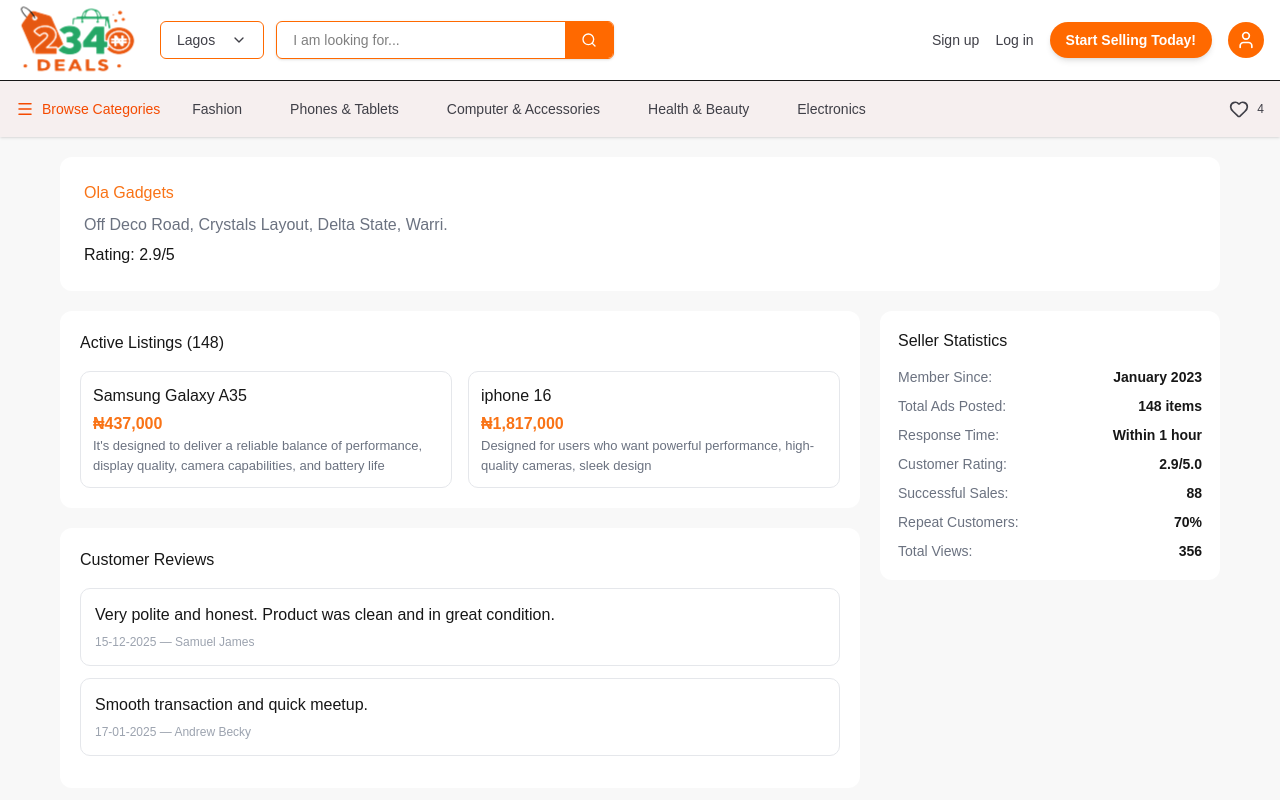
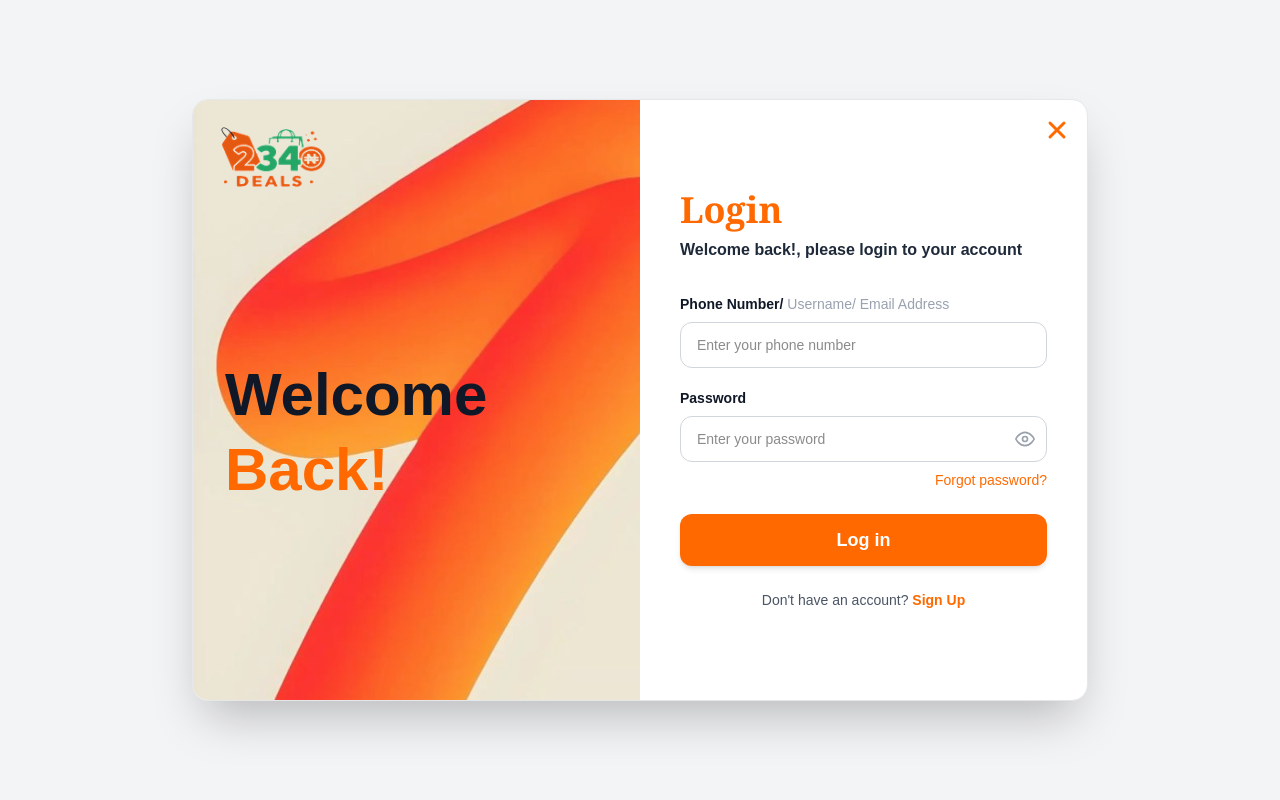
Before and after one commit to Javeria-atechsole01/234deals-frontend, a Next.js app: page /login in a window 1280 px wide. Shown: the top 800 px of the page. Built offline with nearby package versions, Linux system fonts and the light colour scheme.

Commit message:
Updated Sign Up Page

```diff
--- a/src/app/login/page.tsx
+++ b/src/app/login/page.tsx
@@ -1,219 +1,243 @@
-"use client"
+"use client";
+import Link from "next/link";
+import { useState } from "react";
 
-import React from "react"
-import Navbar from "../../components/Navbar"
-import Footer from "../../components/Footer"
-import Link from "next/link"
-
-type Props = { params: { id: string } }
-
-export default function SellerPage({ params }: Props) {
-  const seller = {
-    id: params.id,
-    name: "Ola Gadgets",
-    rating: 2.9,
-    location: "Off Deco Road, Crystals Layout, Delta State, Warri.",
-    memberSince: "January 2023",
-    totalAds: 148,
-    responseTime: "Within 1 hour",
-    successfulSales: 88,
-    repeatCustomers: "70%",
-    totalViews: 356,
-  }
-
-  const listings = [
-    {
-      id: "p-1",
-      title: "Samsung Galaxy A35",
-      price: "₦437,000",
-      condition: "Brand New",
-      location: "Jos",
-      likes: 40,
-      rating: 4,
-      verified: true,
-      description:
-        "It's designed to deliver a reliable balance of performance, display quality, camera capabilities, and battery life",
-    },
-    {
-      id: "p-2",
-      title: "iphone 16",
-      price: "₦1,817,000",
-      condition: "Used",
-      location: "Lagos, Ojo",
-      likes: 20,
-      rating: 5,
-      verified: true,
-      description:
-        "Designed for users who want powerful performance, high-quality cameras, sleek design",
-    },
-  ]
-
-  const reviews = [
-    {
-      id: 1,
-      author: "Samuel James",
-      text: "Very polite and honest. Product was clean and in great condition.",
-      rating: 5,
-      date: "15-12-2025",
-    },
-    {
-      id: 2,
-      author: "Andrew Becky",
-      text: "Smooth transaction and quick meetup.",
-      rating: 4,
-      date: "17-01-2025",
-    },
-  ]
+export default function LoginPage() {
+  const [showPassword, setShowPassword] = useState(false);
 
   return (
-    <div style={{ background: "#f8f8f8", minHeight: "100vh" }}>
-      <Navbar />
+    <div className="min-h-screen bg-gray-100 flex items-center justify-center py-0 px-0 sm:py-12 sm:px-4">
+      <div className="w-full sm:max-w-4xl sm:rounded-2xl overflow-hidden shadow-none sm:shadow-2xl border-0 sm:border sm:border-gray-200 bg-white relative min-h-screen sm:min-h-0">
 
-      <main style={{ maxWidth: 1200, margin: "0 auto", padding: 20 }}>
-        {/* Profile Card */}
-        <div
-          style={{
-            background: "#fff",
-            borderRadius: 12,
-            padding: 24,
-            marginBottom: 20,
-          }}
+        {/* Close button — desktop only */}
+        <button className="hidden sm:block absolute top-4 right-4 z-30 text-orange-500 hover:text-orange-700 transition-colors">
+          <svg
+            width="28"
+            height="28"
+            viewBox="0 0 24 24"
+            fill="none"
+            stroke="currentColor"
+            strokeWidth="2.5"
+            strokeLinecap="round"
+            strokeLinejoin="round"
           >
-          <h1 style={{ color: "#f97316", marginBottom: 8 }}>
-            {seller.name}
+            <line x1="18" y1="6" x2="6" y2="18" />
+            <line x1="6" y1="6" x2="18" y2="18" />
+          </svg>
+        </button>
+
+        {/* ── MOBILE LAYOUT ── */}
+        <div className="flex flex-col sm:hidden min-h-screen bg-gray-100 px-5 pt-10 pb-8">
+
+          {/* Back arrow + Login heading */}
+          <div className="flex items-center gap-2 mb-1">
+            <Link href="/" className="text-orange-500">
+              <svg width="22" height="22" viewBox="0 0 24 24" fill="none" stroke="currentColor" strokeWidth="2.5" strokeLinecap="round" strokeLinejoin="round">
+                <polyline points="15 18 9 12 15 6" />
+              </svg>
+            </Link>
+            <h1 className="text-2xl font-extrabold text-orange-500" style={{ fontFamily: "Georgia, serif" }}>
+              Login
             </h1>
-          <p style={{ color: "#6b7280" }}>{seller.location}</p>
-          <p style={{ marginTop: 6 }}>Rating: {seller.rating}/5</p>
           </div>
 
-        {/* Layout Grid */}
-        <div
-          style={{
-            display: "grid",
-            gridTemplateColumns: "1fr 340px",
-            gap: 20,
-          }}
+          <p className="text-gray-900 font-bold text-[15px] mb-8 leading-snug">
+            Welcome back! please login to your account
+          </p>
+
+          {/* Phone / Username / Email */}
+          <div className="mb-4">
+            <label className="block text-sm font-semibold text-gray-900 mb-1.5">
+              Phone Number/{" "}
+              <span className="text-gray-400 font-normal">Username/ Email Address</span>
+            </label>
+            <input
+              type="text"
+              placeholder="Enter your phone number"
+              className="w-full rounded-xl border border-gray-300 bg-white px-4 py-3.5 text-sm outline-none focus:ring-2 focus:ring-orange-300 focus:border-orange-400 transition placeholder-gray-400"
+            />
+          </div>
+
+          {/* Password */}
+          <div className="mb-1">
+            <label className="block text-sm font-semibold text-gray-900 mb-1.5">
+              Password
+            </label>
+            <div className="relative">
+              <input
+                type={showPassword ? "text" : "password"}
+                placeholder="Enter your password"
+                className="w-full rounded-xl border border-gray-300 bg-white px-4 py-3.5 pr-12 text-sm outline-none focus:ring-2 focus:ring-orange-300 focus:border-orange-400 transition placeholder-gray-400"
+              />
+              <button
+                type="button"
+                onClick={() => setShowPassword((prev) => !prev)}
+                className="absolute right-3 top-1/2 -translate-y-1/2 text-gray-400 hover:text-gray-600 transition"
+                aria-label="Toggle password visibility"
               >
-          {/* LEFT COLUMN */}
-          <div>
-            {/* Listings */}
-            <div
-              style={{
-                background: "#fff",
-                padding: 20,
-                borderRadius: 12,
-                marginBottom: 20,
-              }}
-            >
-              <h2 style={{ marginBottom: 16 }}>
-                Active Listings ({seller.totalAds})
-              </h2>
-
-              <div
-                style={{
-                  display: "grid",
-                  gridTemplateColumns: "repeat(2, 1fr)",
-                  gap: 16,
-                }}
-              >
-                {listings.map((l) => (
-                  <Link
-                    key={l.id}
-                    href={`/product/${l.id}`}
-                    style={{ textDecoration: "none", color: "inherit" }}
-                  >
-                    <div
-                      style={{
-                        border: "1px solid #e5e7eb",
-                        borderRadius: 10,
-                        padding: 12,
-                      }}
-                    >
-                      <h3 style={{ marginBottom: 4 }}>{l.title}</h3>
-                      <p style={{ color: "#f97316", fontWeight: 600 }}>
-                        {l.price}
-                      </p>
-                      <p style={{ fontSize: 13, color: "#6b7280" }}>
-                        {l.description}
-                      </p>
-                    </div>
-                  </Link>
-                ))}
+                {showPassword ? (
+                  <svg width="20" height="20" viewBox="0 0 24 24" fill="none" stroke="currentColor" strokeWidth="2">
+                    <path d="M17.94 17.94A10.07 10.07 0 0112 20c-7 0-11-8-11-8a18.45 18.45 0 015.06-5.94" />
+                    <path d="M9.9 4.24A9.12 9.12 0 0112 4c7 0 11 8 11 8a18.5 18.5 0 01-2.16 3.19" />
+                    <path d="M14.12 14.12a3 3 0 11-4.24-4.24" />
+                    <line x1="1" y1="1" x2="23" y2="23" />
+                  </svg>
+                ) : (
+                  <svg width="20" height="20" viewBox="0 0 24 24" fill="none" stroke="currentColor" strokeWidth="2">
+                    <path d="M1 12s4-8 11-8 11 8 11 8-4 8-11 8-11-8-11-8z" />
+                    <circle cx="12" cy="12" r="3" />
+                  </svg>
+                )}
+              </button>
             </div>
           </div>
 
-            {/* Reviews */}
-            <div
-              style={{
-                background: "#fff",
-                padding: 20,
-                borderRadius: 12,
-              }}
-            >
-              <h2 style={{ marginBottom: 16 }}>Customer Reviews</h2>
+          {/* Forgot password */}
+          <div className="flex justify-end mb-6">
+            <Link href="/forgot-password" className="text-sm text-orange-500 font-medium hover:underline">
+              Forgot password?
+            </Link>
+          </div>
 
-              {reviews.map((r) => (
-                <div
-                  key={r.id}
-                  style={{
-                    border: "1px solid #e5e7eb",
-                    borderRadius: 10,
-                    padding: 14,
-                    marginBottom: 12,
-                  }}
-                >
-                  <p style={{ marginBottom: 6 }}>{r.text}</p>
-                  <p style={{ fontSize: 12, color: "#9ca3af" }}>
-                    {r.date} — {r.author}
+          {/* Log in button */}
+          <button className="w-full bg-orange-500 hover:bg-orange-600 active:bg-orange-700 text-white py-3.5 rounded-xl text-base font-semibold transition-colors shadow-md mb-5">
+            Log in
+          </button>
+
+          {/* Divider */}
+          <div className="flex items-center gap-3 mb-5">
+            <div className="flex-1 h-px bg-gray-300" />
+            <span className="text-gray-500 text-sm font-medium">Or</span>
+            <div className="flex-1 h-px bg-gray-300" />
+          </div>
+
+          {/* Social buttons */}
+          <div className="flex gap-3 mb-6">
+            <button className="flex-1 flex items-center justify-center gap-2 border border-gray-300 rounded-xl py-3 text-sm font-semibold text-gray-700 bg-white hover:bg-gray-50 active:bg-gray-100 transition">
+              {/* Google SVG kept */}
+              ...
+            </button>
+            <button className="flex-1 flex items-center justify-center gap-2 border border-gray-300 rounded-xl py-3 text-sm font-semibold text-gray-700 bg-white hover:bg-gray-50 active:bg-gray-100 transition">
+              {/* Facebook SVG kept */}
+              ...
+            </button>
+          </div>
+
+          <p className="text-sm text-center text-gray-700 mb-2">
+            Don't have an account?{" "}
+            <Link href="/signup" className="text-orange-500 font-semibold hover:underline">
+              Sign Up
+            </Link>
+          </p>
+
+          <p className="text-xs text-center text-gray-600">
+            By continuing you agree to the{" "}
+            <span className="font-bold text-gray-800">Policy and Rules</span>
           </p>
         </div>
-              ))}
+
+        {/* ── DESKTOP LAYOUT ── */}
+        <div className="hidden sm:flex min-h-[600px]">
+          {/* Left panel */}
+          <div className="w-1/2 relative overflow-hidden bg-[#f5ede6]">
+            <img
+              src="/assets/images/authbg.svg"
+              alt="auth background"
+              className="absolute inset-0 w-full h-full object-cover z-0"
+            />
+            <div className="absolute left-6 top-6 z-20">
+              <Link href="/">
+                <img
+                  src="/234dealslogo.svg"
+                  alt="234Deals"
+                  width={110}
+                  height={60}
+                  className="cursor-pointer"
+                />
+              </Link>
+            </div>
+            <div className="absolute inset-0 z-10 flex flex-col justify-center px-8 pt-16">
+              <p className="text-6xl font-extrabold text-gray-900 leading-tight">Welcome</p>
+              <p className="text-6xl font-extrabold text-orange-500 leading-tight">Back!</p>
             </div>
           </div>
 
-          {/* RIGHT SIDEBAR */}
-          <aside>
-            {/* Seller Statistics */}
-            <div
-              style={{
-                background: "#fff",
-                padding: 18,
-                borderRadius: 12,
-              }}
+          {/* Right panel */}
+          <div className="w-1/2 p-10 flex flex-col justify-center">
+            <h1 className="text-4xl font-extrabold text-orange-500" style={{ fontFamily: "Georgia, serif" }}>
+              Login
+            </h1>
+            <p className="mt-2 text-gray-800 font-semibold text-base">
+              Welcome back!, please login to your account
+            </p>
+
+            <div className="mt-8">
+              <label className="block text-sm font-semibold text-gray-900">
+                Phone Number/{" "}
+                <span className="text-gray-400 font-normal">Username/ Email Address</span>
+              </label>
+              <input
+                type="text"
+                placeholder="Enter your phone number"
+                className="mt-2 w-full rounded-xl border border-gray-300 px-4 py-3 text-sm outline-none focus:ring-2 focus:ring-orange-300 focus:border-orange-400 transition"
+              />
+            </div>
+
+            <div className="mt-5">
+              <label className="block text-sm font-semibold text-gray-900">Password</label>
+              <div className="relative mt-2">
+                <input
+                  type={showPassword ? "text" : "password"}
+                  placeholder="Enter your password"
+                  className="w-full rounded-xl border border-gray-300 px-4 py-3 pr-12 text-sm outline-none focus:ring-2 focus:ring-orange-300 focus:border-orange-400 transition"
+                />
+                <button
+                  type="button"
+                  onClick={() => setShowPassword((prev) => !prev)}
+                  className="absolute right-3 top-1/2 -translate-y-1/2 text-gray-400 hover:text-gray-600 transition"
+                  aria-label="Toggle password visibility"
                 >
-              <h3 style={{ marginBottom: 14 }}>Seller Statistics</h3>
-
-              <div
-                style={{
-                  display: "grid",
-                  gridTemplateColumns: "1fr 1fr",
-                  gap: "8px 6px",
-                  fontSize: 14,
-                }}
-              >
-                {[
-                  ["Member Since:", seller.memberSince],
-                  ["Total Ads Posted:", `${seller.totalAds} items`],
-                  ["Response Time:", seller.responseTime],
-                  ["Customer Rating:", `${seller.rating}/5.0`],
-                  ["Successful Sales:", seller.successfulSales],
-                  ["Repeat Customers:", seller.repeatCustomers],
-                  ["Total Views:", seller.totalViews],
-                ].map(([label, value], index) => (
-                  <div key={index} style={{ display: "contents" }}>
-                    <div style={{ color: "#6b7280" }}>{label}</div>
-                    <div style={{ fontWeight: 600, textAlign: "right" }}>
-                      {value}
+                  {showPassword ? (
+                    <svg width="20" height="20" viewBox="0 0 24 24" fill="none" stroke="currentColor" strokeWidth="2">
+                      <path d="M17.94 17.94A10.07 10.07 0 0112 20c-7 0-11-8-11-8a18.45 18.45 0 015.06-5.94" />
+                      <path d="M9.9 4.24A9.12 9.12 0 0112 4c7 0 11 8 11 8a18.5 18.5 0 01-2.16 3.19" />
+                      <path d="M14.12 14.12a3 3 0 11-4.24-4.24" />
+                      <line x1="1" y1="1" x2="23" y2="23" />
+                    </svg>
+                  ) : (
+                    <svg width="20" height="20" viewBox="0 0 24 24" fill="none" stroke="currentColor" strokeWidth="2">
+                      <path d="M1 12s4-8 11-8 11 8 11 8-4 8-11 8-11-8-11-8z" />
+                      <circle cx="12" cy="12" r="3" />
+                    </svg>
+                  )}
+                </button>
               </div>
             </div>
-                ))}
+
+            {/* ✅ Desktop Forgot Password Added */}
+            <div className="flex justify-end mt-2">
+              <Link
+                href="/forgot-password"
+                className="text-sm text-orange-500 font-medium hover:underline"
+              >
+                Forgot password?
+              </Link>
+            </div>
+
+            <button className="mt-6 w-full bg-orange-500 hover:bg-orange-600 text-white py-3 rounded-xl text-lg font-semibold transition-colors shadow-md">
+              Log in
+            </button>
+
+            <p className="text-sm text-center text-gray-600 mt-6">
+              Don't have an account?{" "}
+              <Link href="/signup" className="text-orange-500 font-semibold hover:underline">
+                Sign Up
+              </Link>
+            </p>
           </div>
         </div>
-          </aside>
+
       </div>
-      </main>
-
-      <Footer />
     </div>
-  )
+  );
 }
```
Lines whose indentation alone changed are shown as unchanged.
